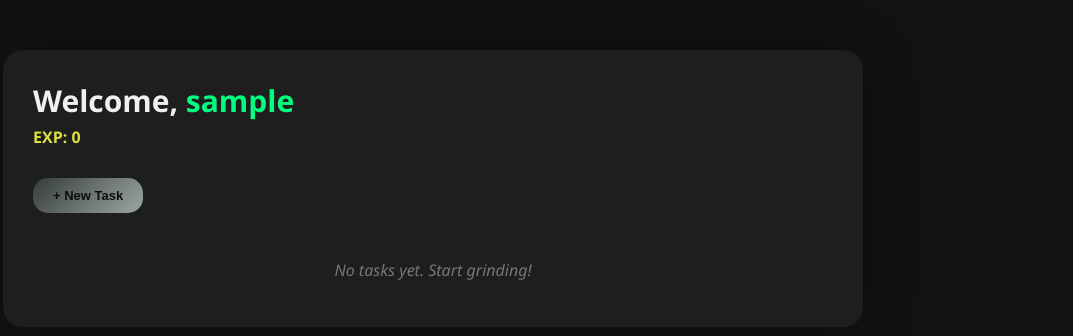
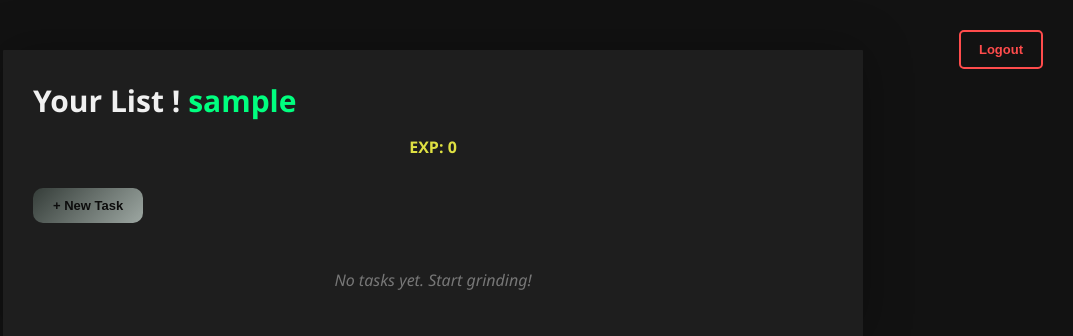
Before and after one commit to Abduqod1rr/notexp, a Django app: page / in a window 1280 px wide. Shown: the top 336 px of the page, without its empty margins (207-1280 px from the left). Run offline with Django 5.2, Linux system fonts and the light colour scheme; the visitor is signed in with stand-in values (Sample User, id 1); data comes from the database, SQL or seed files in the repository; data that the repository does not hold is empty.

Commit message:
frondend fixing

```diff
--- a/static/home.css
+++ b/static/home.css
@@ -12,7 +12,7 @@
     margin: 50px auto;
     padding: 30px;
     background: #1e1e1e;
-    border-radius: 20px;
+    border-radius: 1px;
     box-shadow: 0 0 50px rgba(0, 0, 0, 0.3);
 }
 
@@ -34,7 +34,8 @@
 }
 
 .current-xp {
-    margin: 5px 0 15px;
+    align-self: center;
+    margin: 15px 0 15px;
     font-weight: bold;
     color: #dee042;
 }
@@ -44,7 +45,7 @@
     background: linear-gradient(135deg, #353d39, #9da7a2);
     color: #0d0d0d;
     padding: 10px 20px;
-    border-radius: 15px;
+    border-radius: 10px;
     font-weight: bold;
     border: none;
     cursor: pointer;
@@ -67,7 +68,7 @@
 .todo-card {
     background: #2a2a2a;
     padding: 20px;
-    border-radius: 15px;
+    border-radius: 5px;
     display: flex;
     justify-content: space-between;
     align-items: center;
@@ -125,7 +126,7 @@
 }
 
 button.btn.toggle:hover {
-    background: #00cc5f;
+    background: #427158;
     transform: scale(1.05);
 }
 
@@ -146,3 +147,33 @@
     font-style: italic;
     color: #777;
 }
+.top-actions {
+    display: flex;
+    gap: 12px;
+    margin-top: 15px;
+}
+
+/* Logout button */
+button.btn.logout {
+
+    align-items:flex-end;
+    background: transparent;
+    border: 2px solid #ff4c4c;
+    color: #ff4c4c;
+    padding: 10px 18px;
+    border-radius: 5px;
+    font-weight: bold;
+    cursor: pointer;
+    transition: 0.2s;
+}
+
+button.btn.logout:hover {
+    background: #ff4c4c;
+    color: #0d0d0d;
+    transform: scale(1.05);
+}
+.logout-form {
+    position: absolute;
+    top: 30px;
+    right: 30px;
+}
--- a/static/login.css
+++ b/static/login.css
@@ -15,7 +15,7 @@
     background-color: #2b2b2b;
     padding: 40px;
     border-radius: 15px;
-    box-shadow: 0 0 30px rgba(0, 255, 0, 0.2);
+    box-shadow: 0 0 30px rgba(0, 0, 0, 0.2);
     width: 350px;
     text-align: center;
 }
--- a/static/register.css
+++ b/static/register.css
@@ -19,7 +19,7 @@
     padding: 40px;
     background: #0b0b0b;
     border-radius: 14px;
-    box-shadow: 0 0 40px rgba(0, 255, 120, 0.08);
+    box-shadow: 0 0 40px rgba(0, 0, 0, 0.08);
     text-align: center;
 }
 
--- a/templates/home.html
+++ b/templates/home.html
@@ -9,13 +9,22 @@
 <body>
 <div class="container">
     <header class="top-bar">
-        <h1>Welcome, <span>{{ user.username }}</span></h1>
-        <p class="current-xp">EXP: <strong>{{ current_xp }}</strong></p>
-        <!-- Real button -->
-        <form action="{% url 'write' %}" method="get" style="margin-top:15px;">
+    <h1>Your List ! <span>{{ user.username }}</span></h1>
+    <p class="current-xp">EXP: <strong>{{ current_xp }}</strong></p>
+
+    <div class="top-actions">
+        <form action="{% url 'write' %}" method="get">
             <button type="submit" class="btn add">+ New Task</button>
         </form>
-    </header>
+
+        <form action="{% url 'logout' %}" method="post" class="logout-form">
+    {% csrf_token %}
+    <button type="submit" class="btn logout">Logout</button>
+</form>
+
+    </div>
+</header>
+
 
     <section class="todos">
         {% for todo in todos %}
--- a/users/urls.py
+++ b/users/urls.py
@@ -3,5 +3,6 @@
 
 urlpatterns = [
     path("register/", views.RegisterUser.as_view(), name="register"),
-    path("login/", views.UserLogin.as_view(), name="login")
+    path("login/", views.UserLogin.as_view(), name="login"),
+    path("logout/", views.l_out, name="logout")
 ]
```
Also changed, not shown: static/create.css (+4 -4 lines).
